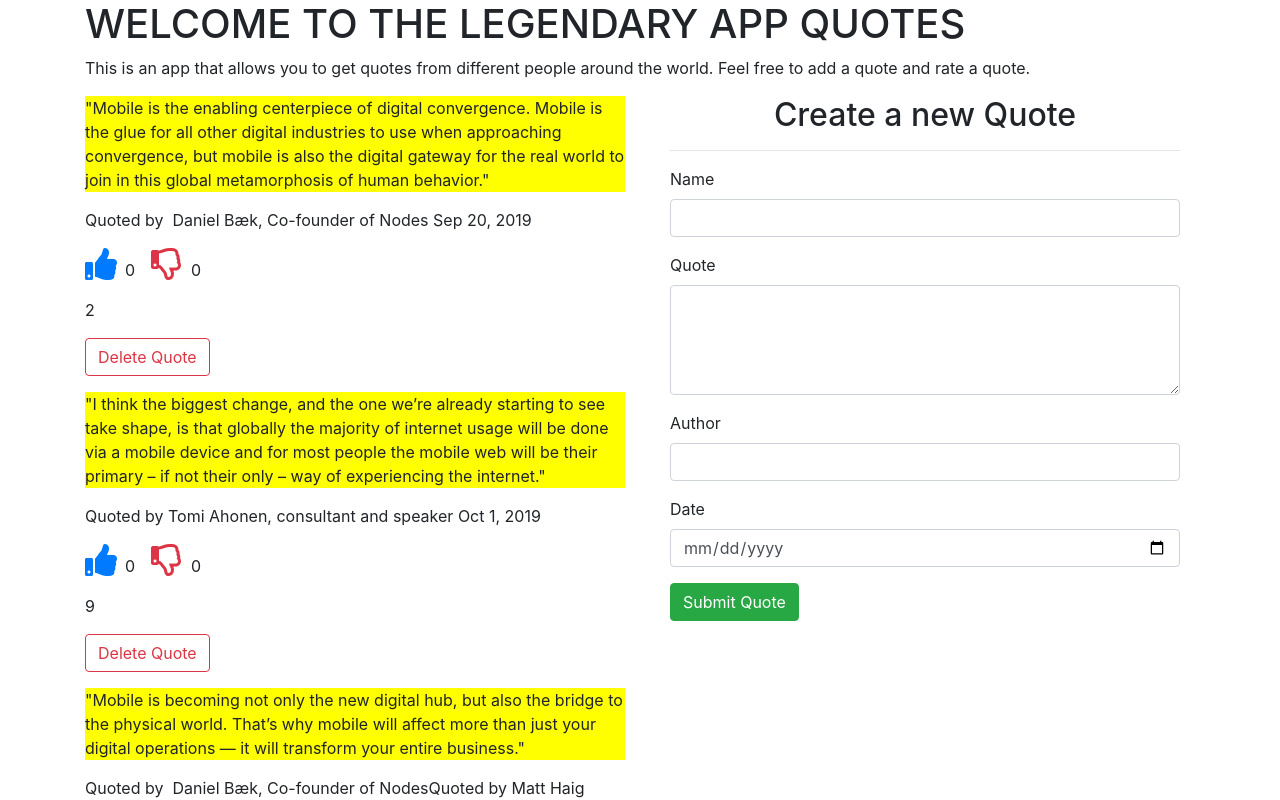
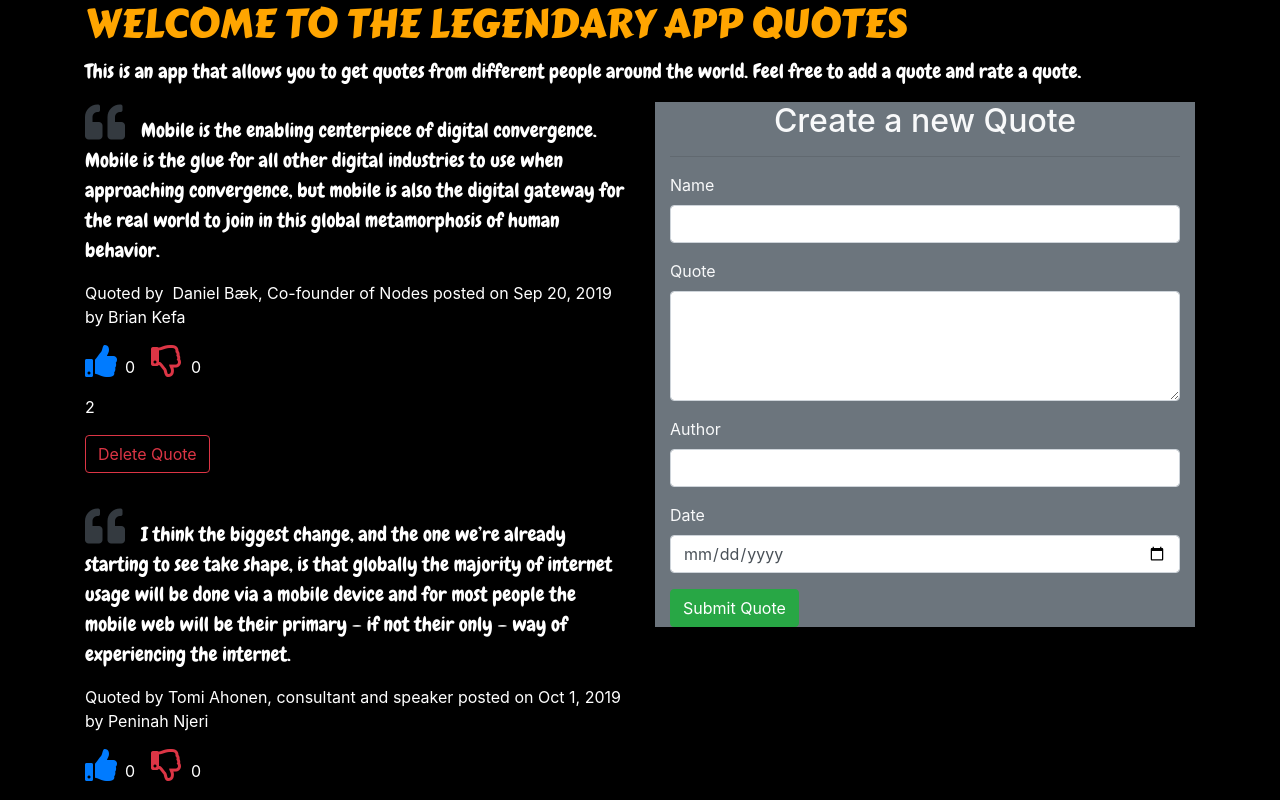
Before and after one commit to costamay/Quote-App, an Angular app: page / in a window 1280 px wide. Shown: the top 800 px of the page. Built offline with nearby package versions, Linux system fonts and the light colour scheme.

Commit message:
Create pipe to return time

```diff
--- a/src/app/form/form.component.html
+++ b/src/app/form/form.component.html
@@ -1,7 +1,9 @@
-<div class="container-fluid">
+<div class="container-fluid bg-secondary text-light mine">
     <h2 class="text-center">Create a new Quote</h2>
+    <div class="title-underline bg-primary"></div>
     <hr>
-    <form (ngSubmit)='submitQuote()' #quoteForm ='ngForm'>
+    <div class="">
+    <form (ngSubmit)='submitQuote(quoteForm)' #quoteForm ='ngForm' >
         <div class="form-group">
 
             <label for="name">Name</label>
@@ -32,4 +34,5 @@
         </div>
         <button type="submit" class="btn btn-success">Submit Quote</button>
     </form>
+    </div>
   </div>
--- a/src/app/form/form.component.ts
+++ b/src/app/form/form.component.ts
@@ -1,4 +1,4 @@
-import { Component, OnInit, Output, EventEmitter } from '@angular/core';
+import { Component, OnInit, Output, EventEmitter, ViewChild } from '@angular/core';
 import { Quote } from '../quote';
 
 @Component({
@@ -13,6 +13,8 @@ export class FormComponent implements OnInit {
 
   submitQuote(){
     this.addQuote.emit(this.newQuote);
+
+
   }
 
   constructor() { }
--- a/src/app/quote-details/quote-details.component.html
+++ b/src/app/quote-details/quote-details.component.html
@@ -1,4 +1,4 @@
-<p>{{quote.author}} {{quote.myDate|date}}</p>
+<p>{{quote.author}} posted on {{quote.myDate|date}} by {{quote.publisher}}</p>
 <p><i class="fas fa-thumbs-up fa-2x mr-2 text-primary" (click)='addUp(true)'></i> <span class="mr-3">{{quote.upvote}}</span> <i class="far fa-thumbs-down fa-2x mr-2 text-danger" (click)='addDown(true)'></i><span>{{quote.downvote}}</span> </p>
 <p>{{quote.myDate|timeCount}}</p>
 <div class="form-group">
--- a/src/app/quote/quote.component.css
+++ b/src/app/quote/quote.component.css
@@ -0,0 +1,12 @@
+@import url('https://fonts.googleapis.com/css?family=Carter+One&display=swap');
+@import url('https://fonts.googleapis.com/css?family=Carter+One|Righteous&display=swap');
+@import url('https://fonts.googleapis.com/css?family=Carter+One|Chewy|Righteous&display=swap');
+h1{
+    font-family: 'Carter One', cursive;
+    color:orange;
+}
+p{
+   font-size: 20px;
+    font-family: 'Chewy', cursive;
+
+}
--- a/src/app/quote/quote.component.html
+++ b/src/app/quote/quote.component.html
@@ -6,13 +6,16 @@
     <div class="col-md-6">
       <div *ngFor='let quote of quotes, let i = index'>
         <div>
-        <p appHighlighteQuote>{{quote.quote}}</p>
+        <p ><i class="fa fa-quote-left fa-2x text-dark mr-3"></i>{{quote.quote}}</p>
         </div>
+
         <div>
-          <app-quote-details [quote]='quote' (isComplete)='deleteQuote($event,i)' (isUp)='adTotal($event,i)' (isDown)='addTotal($event,i)'></app-quote-details>
+          <app-quote-details [quote]='quote' (isComplete)='deleteQuote($event,i)' (isUp)='addTotal($event,i)' (isDown)='adTotal($event,i)'></app-quote-details>
+          <hr class="w-75">
           </div>
       </div>
     </div>
+
     <div class="col-md-6">
         <app-form (addQuote)= "addNewQuote($event)"></app-form>
     </div>
--- a/src/app/quote/quote.component.ts
+++ b/src/app/quote/quote.component.ts
@@ -8,11 +8,11 @@ import { Quote } from '../quote';
 })
 export class QuoteComponent implements OnInit {
   quotes:Quote[] =[
-    new Quote(1,'\"Mobile is the enabling centerpiece of digital convergence. Mobile is the glue for all other digital industries to use when approaching convergence, but mobile is also the digital gateway for the real world to join in this global metamorphosis of human behavior."', 'Brian Kefa', 'Quoted by  Daniel Bæk, Co-founder of Nodes', 0, 0, new Date(2019,8,20)),
-    new Quote(2, '\"I think the biggest change, and the one we’re already starting to see take shape, is that globally the majority of internet usage will be done via a mobile device and for most people the mobile web will be their primary – if not their only – way of experiencing the internet."', 'Peninah Njeri', 'Quoted by Tomi Ahonen, consultant and speaker', 0, 0, new Date(2019,8,31)),
-    new Quote(3, '\"Mobile is becoming not only the new digital hub, but also the bridge to the physical world. That’s why mobile will affect more than just your digital operations — it will transform your entire business."', 'Cynthia Odul', 'Quoted by  Daniel Bæk, Co-founder of NodesQuoted by Matt Haig Author of Mobile Marketing – “The Message Revolution', 0, 0, new Date(2019,8,20)),
-    new Quote(4,'\"The future of mobile is the future of online. It is how people access online content now."', 'Robert Einsten', 'Quoted by Phil Nickinson, Editor of Android Central', 0, 0, new Date(2019,8,20)),
-    new Quote(5, '\"Our lives will be facilitated by a myriad of adaptive applications running on different devices, with different sensors, all of them collecting tidbits about everything we do, and feeding big digital brains that can adapt applications to our needs simply because they get to know us."', 'John K9', 'Quoted by Márcio Cyrillo, Executive Director at CI&T', 0, 0, new Date(2019,8,22)),
+    new Quote(1,'Mobile is the enabling centerpiece of digital convergence. Mobile is the glue for all other digital industries to use when approaching convergence, but mobile is also the digital gateway for the real world to join in this global metamorphosis of human behavior.', 'Brian Kefa', 'Quoted by  Daniel Bæk, Co-founder of Nodes', 0, 0, new Date(2019,8,20)),
+    new Quote(2, 'I think the biggest change, and the one we’re already starting to see take shape, is that globally the majority of internet usage will be done via a mobile device and for most people the mobile web will be their primary – if not their only – way of experiencing the internet.', 'Peninah Njeri', 'Quoted by Tomi Ahonen, consultant and speaker', 0, 0, new Date(2019,8,31)),
+    new Quote(3, 'Mobile is becoming not only the new digital hub, but also the bridge to the physical world. That’s why mobile will affect more than just your digital operations — it will transform your entire business.', 'Cynthia Odul', 'Quoted by  Daniel Bæk, Co-founder of NodesQuoted by Matt Haig Author of Mobile Marketing – “The Message Revolution', 0, 0, new Date(2019,8,20)),
+    new Quote(4,'The future of mobile is the future of online. It is how people access online content now.', 'Robert Einsten', 'Quoted by Phil Nickinson, Editor of Android Central', 0, 0, new Date(2019,8,20)),
+    new Quote(5, 'Our lives will be facilitated by a myriad of adaptive applications running on different devices, with different sensors, all of them collecting tidbits about everything we do, and feeding big digital brains that can adapt applications to our needs simply because they get to know us.', 'John K9', 'Quoted by Márcio Cyrillo, Executive Director at CI&T', 0, 0, new Date(2019,8,22)),
 
   ];
 
@@ -30,6 +30,7 @@ export class QuoteComponent implements OnInit {
     quote.id = quoteLength+1;
     quote.myDate =new Date(quote.myDate);
     this.quotes.push(quote)
+
   }
 
   addTotal(mine,index){
--- a/src/app/time-count.pipe.ts
+++ b/src/app/time-count.pipe.ts
@@ -17,12 +17,10 @@ export class TimeCountPipe implements PipeTransform {
     var hourCounter = (dateDifferenceSeconds/3600)/hoursInDay;
     var dateCounter = dateDifferenceSeconds/secondsInDay;
 
-    if (minCounter<60){
-      return minCounter;
-    }else if(hourCounter<24){
-      return hourCounter;
-    }else {
+    if (dateCounter=>1){
       return dateCounter;
+    }else{
+      return 0
     }
   }
   }
--- a/src/styles.css
+++ b/src/styles.css
@@ -1,2 +1,7 @@
 /* You can add global styles to this file, and also import other style files */
 @import "~bootstrap/dist/css/bootstrap.css";
+body{
+    /* background: linear-gradient(rgba(0,0,0,0.5), rgba(0,0,0,0.5)),url(../src/assets/image4.jpeg)center/cover no-repeat fixed; */
+    background-color: black;
+    color: white;
+}
```
Also changed, not shown: src/assets/image4.jpeg (added).
